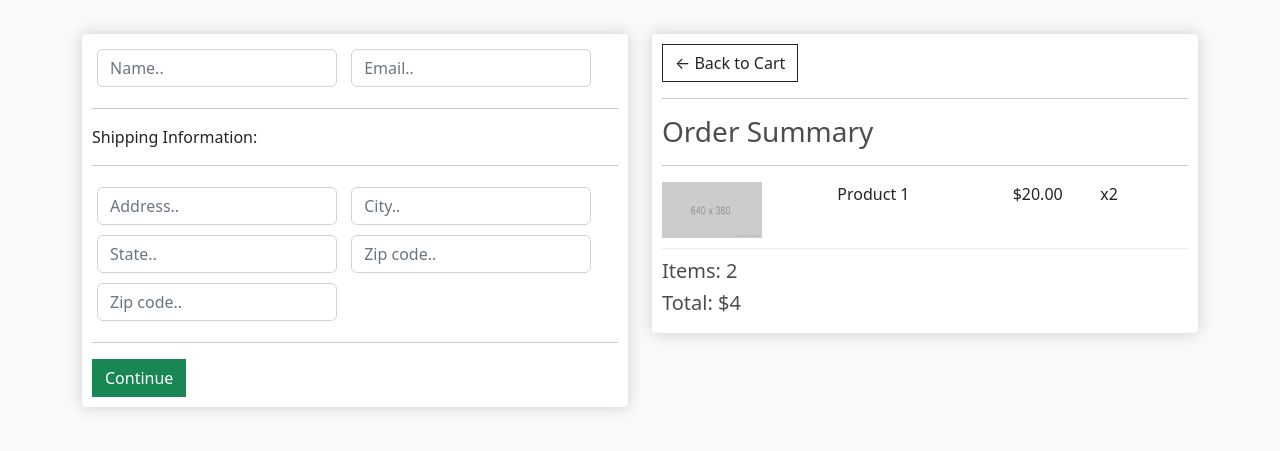
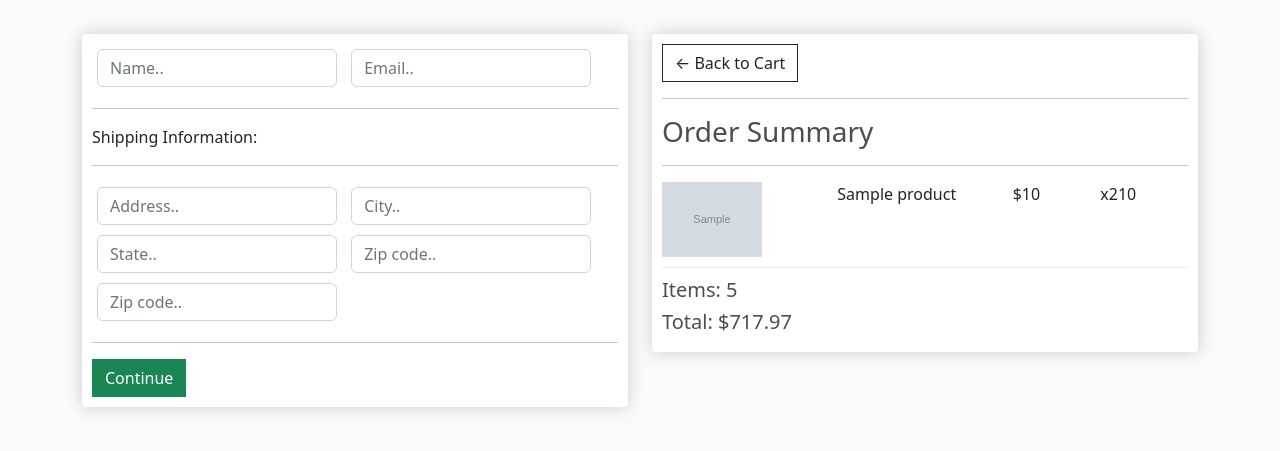
Before and after one commit to nahidparvez1/Happy-Shop-Django-Ecommerce, a Django app: template ecommerce/store/templates/store/checkout.html in a window 1280 px wide. Shown: the part 95-546 px from the top of the page. Run offline with Django 4.2, Linux system fonts and the light colour scheme; data comes from the database, SQL or seed files in the repository; both versions use the stored data as it was after the commit; tables that the repository leaves empty hold one stand-in row (values such as "Sample post"); the template is opened without the code that fills it: values that come from a table or form of the project are taken from there, most other values are stand-ins (such as "Sample title", 1, 10 or a date in 2020); grey boxes marked "Sample" are stand-in pictures.

Commit message:
checkout done

```diff
--- a/ecommerce/store/models.py
+++ b/ecommerce/store/models.py
@@ -46,12 +46,30 @@ class Order(models.Model):
     def __str__(self):
         return str(self.id)
 
+    @property
+    def get_cart_total(self):
+        orderitems = self.orderitem_set.all()
+        total = sum([item.get_total for item in orderitems])
+        return total
+
+    @property
+    def get_cart_items(self):
+        orderitems = self.orderitem_set.all()
+        total = sum([item.quantity for item in orderitems])
+        return total
+
+
 
 class OrderItem(models.Model):
     product = models.ForeignKey(Product, on_delete=models.SET_NULL, blank=True, null=True)
     order = models.ForeignKey(Order, on_delete=models.SET_NULL, blank=True, null=True)
     quantity = models.IntegerField(default=0, null=True, blank=True)
     date_added = models.DateTimeField(auto_now_add=True)
+
+    @property
+    def get_total(self):
+        total = self.product.price * self.quantity
+        return total
 
 
 class ShippingAddress(models.Model):
--- a/ecommerce/store/templates/store/cart.html
+++ b/ecommerce/store/templates/store/cart.html
@@ -13,8 +13,8 @@
             <br>
             <table class="table">
                 <tr>
-                    <th><h5>Items: <strong>3</strong></h5></th>
-                    <th><h5>Total:<strong> $42</strong></h5></th>
+                    <th><h5>Items: <strong>{{order.get_cart_items}}</strong></h5></th>
+                    <th><h5>Total:<strong> ${{order.get_cart_total|floatformat:2}}</strong></h5></th>
                     <th>
                         <a  style="float:right; margin:5px;" class="btn btn-success" href="{% url 'checkout' %}">Checkout</a>
                     </th>
@@ -46,7 +46,7 @@
                         <img class="chg-quantity" src="{% static  'images/arrow-down.png' %}">
                     </div>
                 </div>
-                <div style="flex:1"><p>$32</p></div>
+                <div style="flex:1"><p>${{item.get_total}}</p></div>
             </div>
             {% endfor %}
         </div>
--- a/ecommerce/store/templates/store/checkout.html
+++ b/ecommerce/store/templates/store/checkout.html
@@ -53,14 +53,16 @@
 				<hr>
 				<h3>Order Summary</h3>
 				<hr>
+                {% for item in items %}
 				<div class="cart-row">
-					<div style="flex:2"><img class="row-image" src="{% static 'images/placeholder.png' %}"></div>
-					<div style="flex:2"><p>Product 1</p></div>
-					<div style="flex:1"><p>$20.00</p></div>
-					<div style="flex:1"><p>x2</p></div>
+					<div style="flex:2"><img class="row-image" src="{{item.product.imageURL}}"></div>
+					<div style="flex:2"><p>{{item.product.name}}</p></div>
+					<div style="flex:1"><p>${{item.product.price}}</p></div>
+					<div style="flex:1"><p>x2{{item.quantity}}</p></div>
 				</div>
-				<h5>Items:   2</h5>
-				<h5>Total:   $4</h5>
+                {% endfor %}
+				<h5>Items: {{order.get_cart_items}}</h5>
+				<h5>Total: ${{order.get_cart_total|floatformat:2}}</h5>
 			</div>
 		</div>
 	</div>
```
Also changed, not shown: ecommerce/store/views.py (+11 -2 lines), ecommerce/db.sqlite3.
